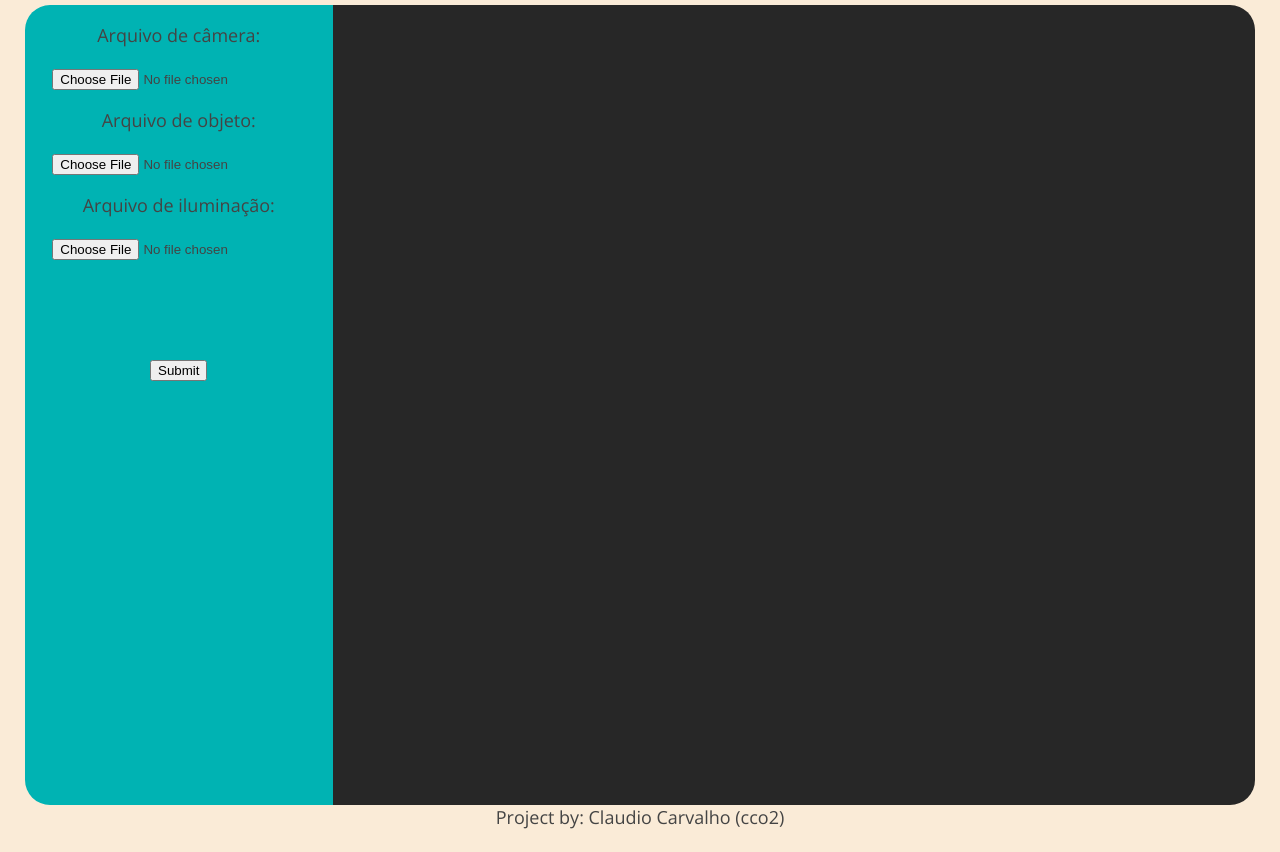
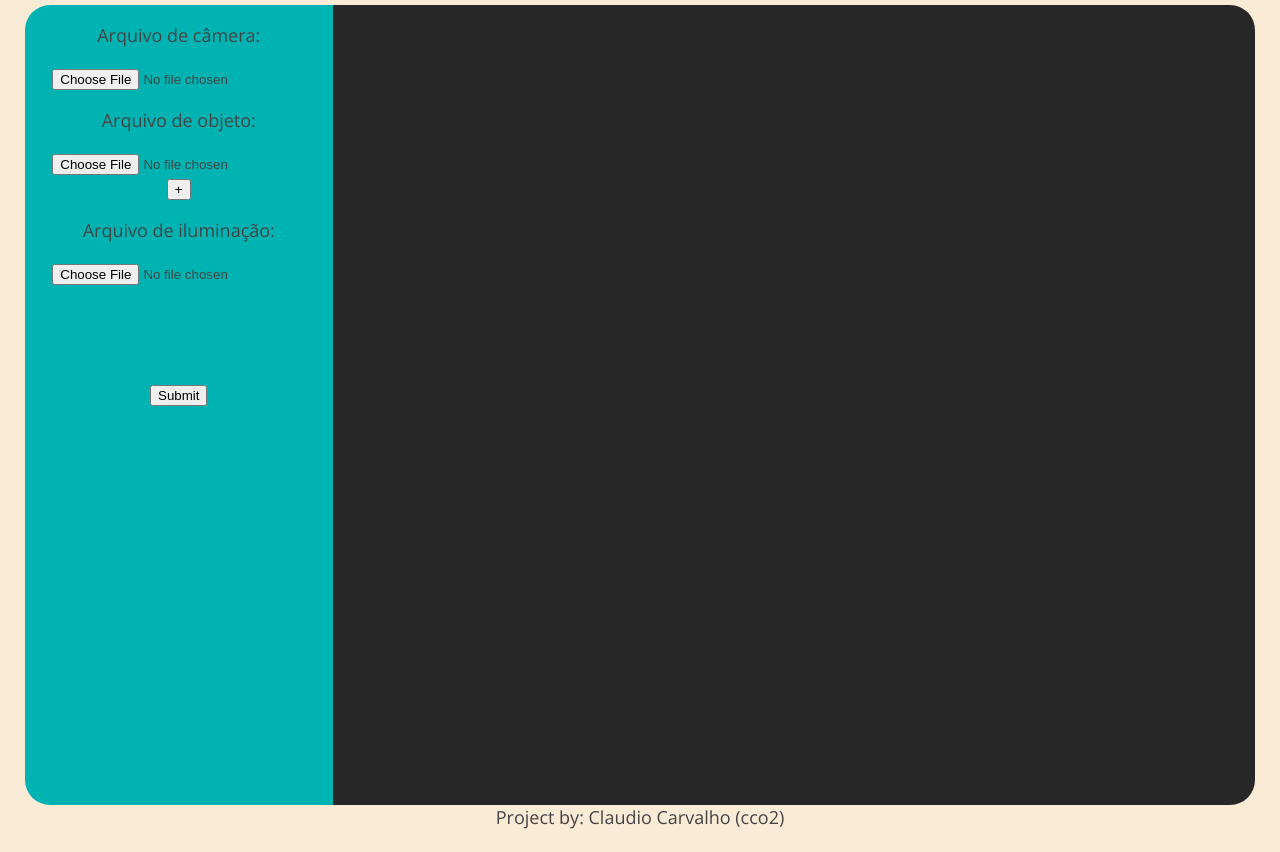
Before and after one commit to afa4/projeto-2-PG, a plain HTML site: page index.html in a window 1280 px wide. Drawn offline with nearby package versions, Linux system fonts and the light colour scheme.

Commit message:
Update index.html

```diff
--- a/index.html
+++ b/index.html
@@ -12,6 +12,8 @@
       <br/>
       <p>Arquivo de objeto:</p>
       <input id="objectInput" type="file">
+        <br/>
+        <button id="addButton" type="button">+</button>
       <br/>
       <p>Arquivo de iluminação:</p>
       <input id="lightInput" type="file">
```
